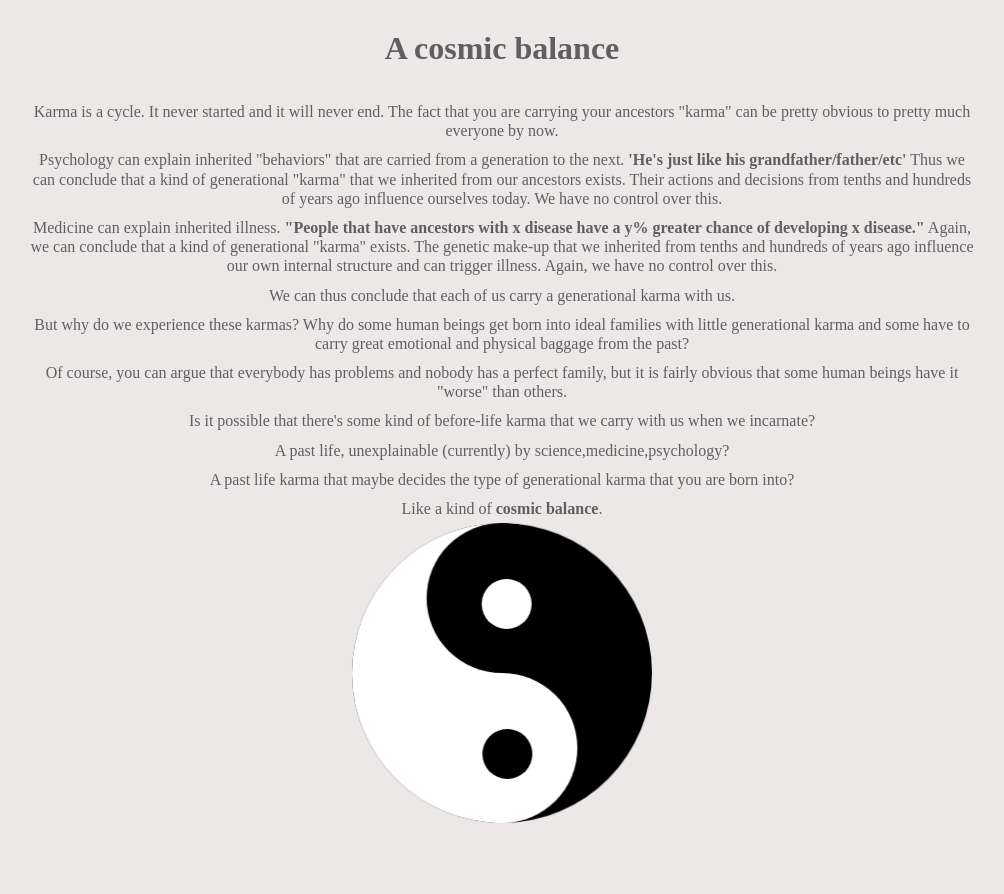
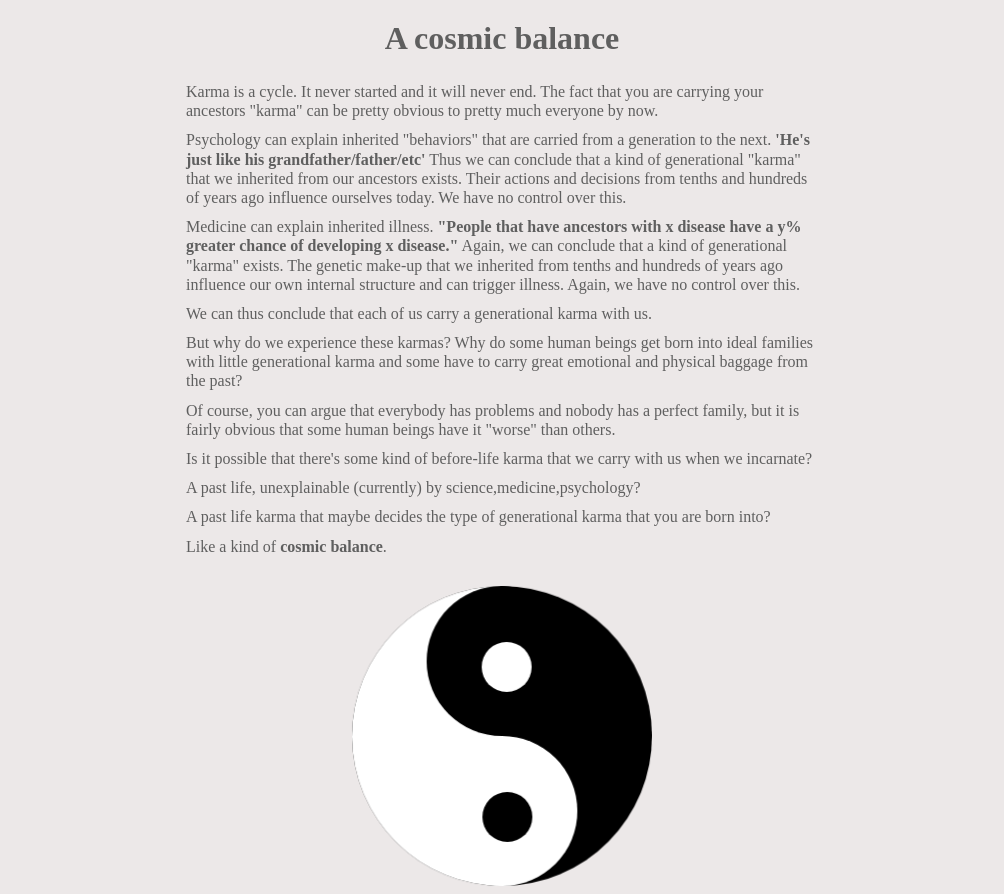
Before and after one commit to Craul4/insight, a plain HTML site: page index.html in a window 1280 px wide. Shown: the whole page, without its empty margins (138-1142 px from the left). Before the commit the page ends 831 px from the top, so only its background shows below. Drawn offline with Linux system fonts and the light colour scheme.

Commit message:
text align

```diff
--- a/index.html
+++ b/index.html
@@ -15,7 +15,7 @@
   </head>
 
   <body>
-    <div>
+    <div style="margin-bottom:25px">
       <h1>A cosmic balance</h1>
       <p>
         Karma is a cycle. It never started and it will never end. The fact that
--- a/style.css
+++ b/style.css
@@ -6,10 +6,10 @@ body {
 }
 
 p{
-    width:75%;
+    width:50%;
     margin:auto;
     position:relative;
-    text-align:center;
+    text-align:left;
     padding:5px;
     font-size:16px;
     line-height:1.2;
@@ -17,7 +17,7 @@ p{
 
 h1 {
   text-align: center;
-  margin: 30px;
+  margin: 20px;
   box-sizing: border-box;
 }
 
```
